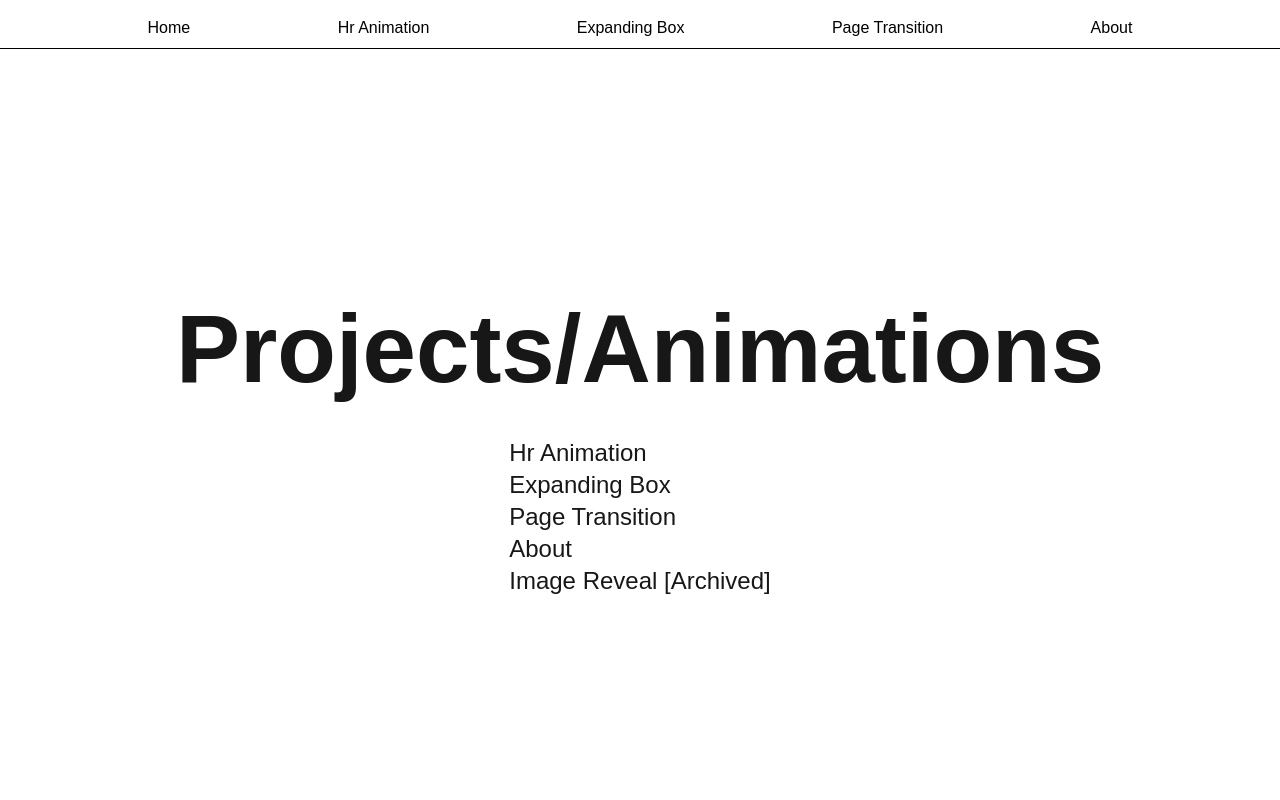
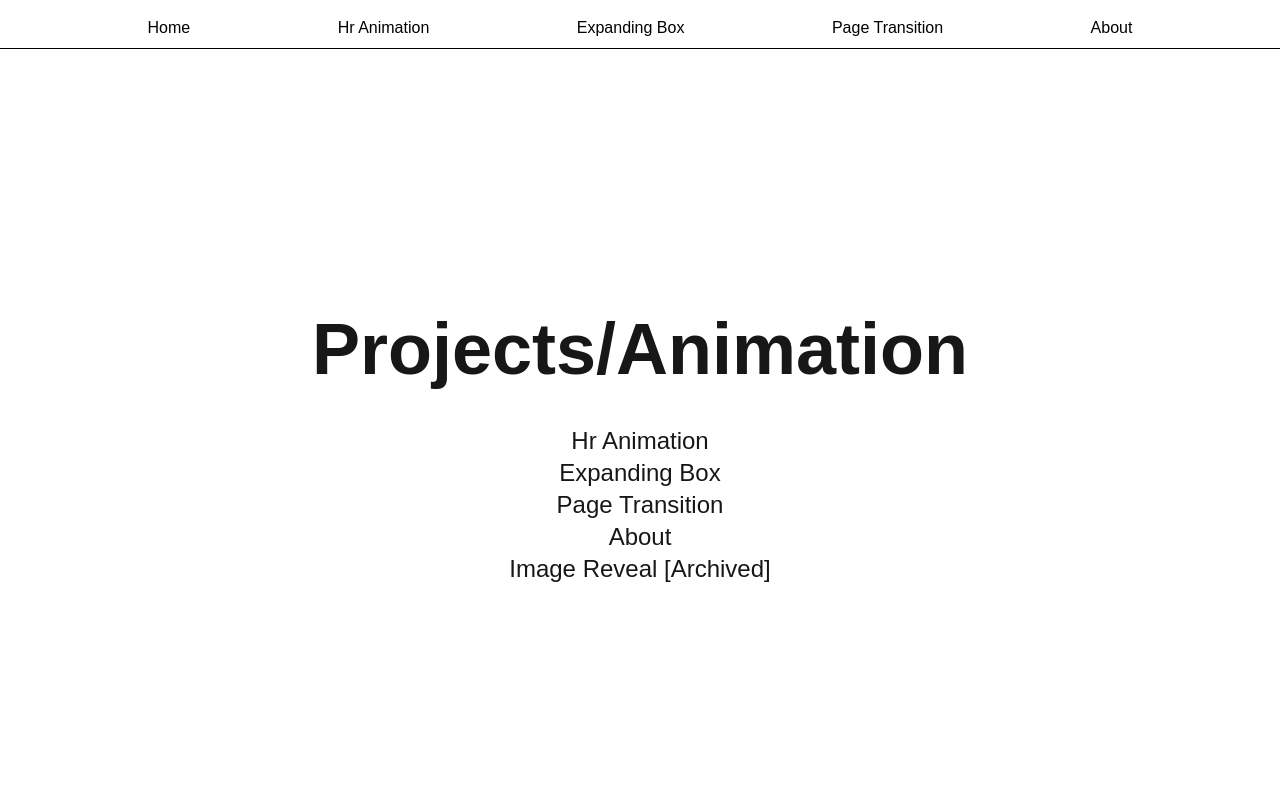
Before and after one commit to jackjona/nextjs-animations, a Next.js app: page / in a window 1280 px wide. Shown: the top 800 px of the page. Built offline with nearby package versions, Linux system fonts and the light colour scheme.

Commit message:
fix appearence in dark mode and other minor improvements

```diff
--- a/src/components/AnimateHR.js
+++ b/src/components/AnimateHR.js
@@ -19,7 +19,7 @@ export default function AnimatedHR() {
         delay: 0.25,
         ease: [0.25, 0.8, 0.25, 1],
       }}
-      className="border-t-2 border-black"
+      className="border-t-2 border-black dark:border-white"
       aria-hidden="true"
     />
   );
--- a/src/components/Header.js
+++ b/src/components/Header.js
@@ -4,7 +4,7 @@ import projectList from "@/data/projectList.json";
 export default function Header() {
   return (
     <header>
-      <div className="flex justify-evenly border-b-1 border-black pt-4 pb-2 cursor-pointer w-full text-black">
+      <div className="flex justify-evenly border-b-1 border-black dark:border-white pt-4 pb-2 cursor-pointer w-full  text-black dark:text-white">
         <Link
           href="/"
           className="relative after:absolute after:bg-slate-900 after:h-0.5 after:w-0 after:bottom-0 after:left-0 hover:after:w-full transition-all duration-150 after:duration-150 hover:scale-105"
--- a/src/components/Layout/Strips/index.js
+++ b/src/components/Layout/Strips/index.js
@@ -26,7 +26,7 @@ export default function Layout({ children, backgroundColor }) {
             <motion.div
               key={i}
               {...anim(expand, columnNumber - i)}
-              className="relative h-full w-full bg-slate-900"
+              className="relative h-full w-full bg-blue-900 dark:bg-blue-900"
             />
           );
         })}
--- a/src/pages/_document.js
+++ b/src/pages/_document.js
@@ -7,7 +7,7 @@ export default function Document() {
     <Html lang="en">
       <Head />
       <Header />
-      <body className="antialiased bg-[#FAF9F6]">
+      <body className="antialiased bg-[#FAF9F6] dark:bg-slate-900 text-black dark:text-white">
         <Main />
         <NextScript />
       </body>
--- a/src/pages/expanding-box/index.js
+++ b/src/pages/expanding-box/index.js
@@ -1,3 +1,5 @@
+// An improved version of /image-reveal
+// Lenis is not used
 import {
   motion,
   useScroll,
@@ -79,7 +81,8 @@ export default function ExpandingBox() {
           {showImage ? (
             <motion.img
               style={{ width: size, height: size }}
-              src="https://picsum.photos/1424/960" // Random placeholder image
+              src="/images/expanding-image.jpg" // Image from Unsplash
+              // src="https://picsum.photos/2160" // To get a random placeholder image
               alt="Random"
               aria-hidden="true"
             />
--- a/src/pages/image-reveal/index.js
+++ b/src/pages/image-reveal/index.js
@@ -1,4 +1,5 @@
 // Inspired by: sonsanddaughters.xyz
+// Lenis is used here
 import {
   motion,
   useScroll,
--- a/src/pages/index.js
+++ b/src/pages/index.js
@@ -3,11 +3,11 @@ import Link from "next/link";
 
 export default function Home() {
   return (
-    <div
-      className={`grid grid-rows-[20px_1fr_20px] items-center justify-items-center min-h-screen p-8 pb-20 gap-16 sm:p-20 font-[family-name:var(--font-geist-sans)]`}
-    >
-      <main className="flex flex-col justify-center items-center row-start-2 ">
-        <h1 className="text-8xl font-bold pb-10">Projects/Animations</h1>
+    <>
+      <main className="flex flex-col justify-center items-center min-h-screen mx-auto text-center">
+        <h1 className="text-7xl font-bold pb-10 break-all ">
+          Projects/Animation
+        </h1>
 
         <div className="flex flex-col cursor-pointer text-2xl">
           {projectList.map(({ name, link, archived }) => (
@@ -21,6 +21,6 @@ export default function Home() {
           ))}
         </div>
       </main>
-    </div>
+    </>
   );
 }
```
Also changed, not shown: public/images/expanding-image.jpg (added), 1 other file (tests, documents, lock files or other folders).
